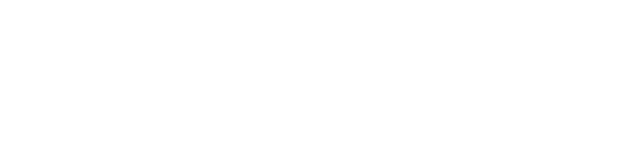
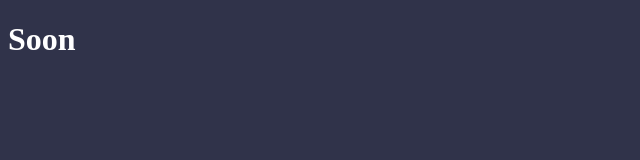
Before and after one commit to LM-ANT/LM-ANT-github.io, a plain HTML site: page index.html in a window 1280 px wide. Shown: the whole page, without its empty margins (0-640 px from the left). Drawn offline with Linux system fonts and the light colour scheme.

Commit message:
Update index.html

```diff
--- a/index.html
+++ b/index.html
@@ -4,7 +4,7 @@
     <meta charset="utf-8">
     <title>Ma page de test</title>
   </head>
-  <body style="backgroud-color: #30334a">
+  <body style="background-color: #30334a">
     <h1 style="color: white">Soon</h1>
   </body>
 </html>
```
